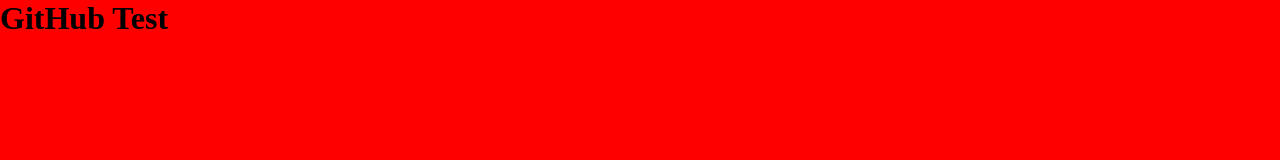
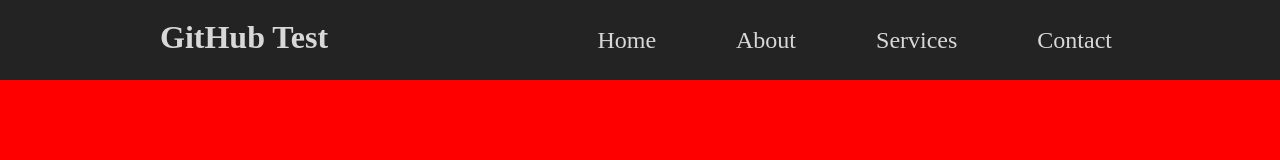
Before and after one commit to gkgaines14/gh-test-site, a plain HTML site: page index.html in a window 1280 px wide. Drawn offline with Linux system fonts and the light colour scheme.

Commit message:
created navbar

```diff
--- a/index.html
+++ b/index.html
@@ -7,7 +7,17 @@
     <title>GH Test</title>
   </head>
   <body>
-    <h1>GitHub Test</h1>
+    <nav>
+      <div class="container">
+        <h1>GitHub Test</h1>
+        <ul>
+          <li>Home</li>
+          <li>About</li>
+          <li>Services</li>
+          <li>Contact</li>
+        </ul>
+      </div>
+    </nav>
 
     <script src="app.js" type="module"></script>
   </body>
--- a/styles.css
+++ b/styles.css
@@ -7,3 +7,37 @@
 body {
   background: red;
 }
+
+nav {
+  background-color: rgb(35, 35, 35);
+  color: #d8d8d8;
+  width: 100%;
+  height: 80px;
+  display: flex;
+  align-items: center;
+  justify-content: center;
+}
+
+.container {
+  display: flex;
+  justify-content: space-between;
+  width: 80%;
+}
+
+h1 {
+  font-size: 2rem;
+  margin: 1rem;
+  padding: 1rem;
+}
+ul {
+  display: flex;
+  list-style-type: none;
+  text-decoration: none;
+}
+
+li {
+  font-size: 1.5rem;
+  padding: 1rem;
+  margin: 1.5rem;
+  cursor: pointer;
+}
```
